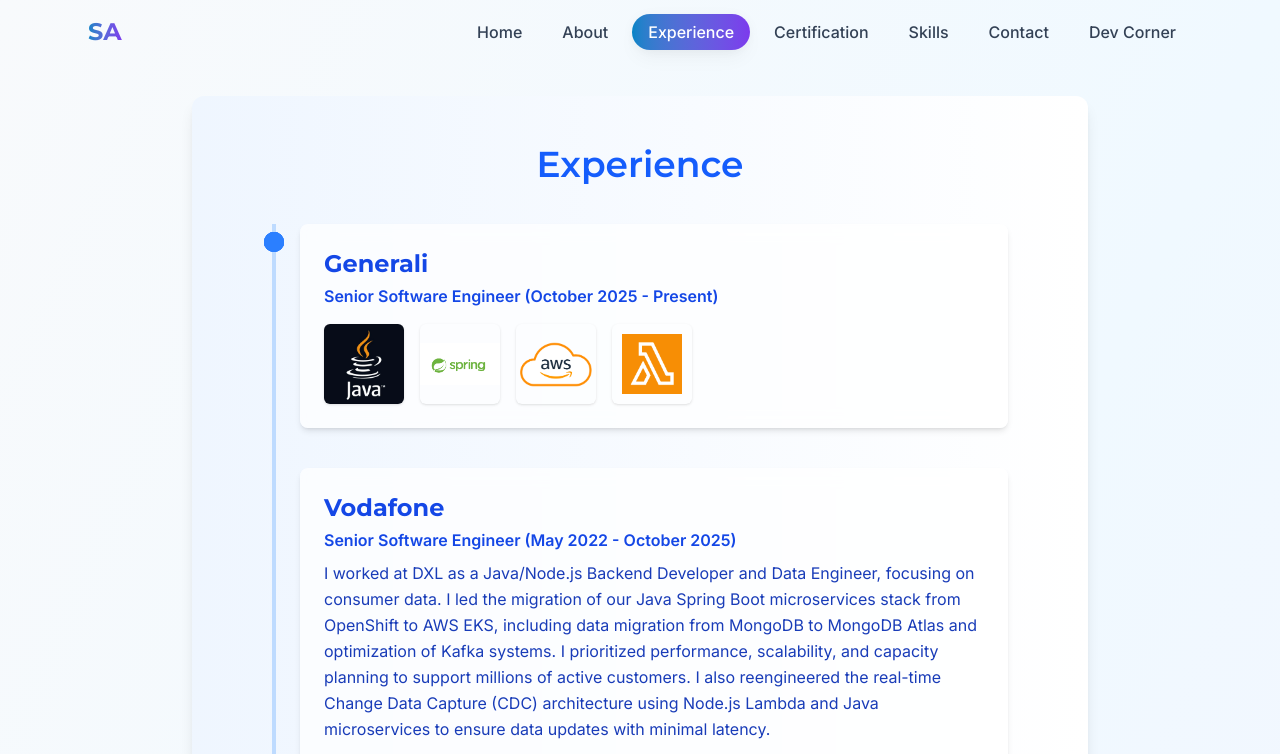
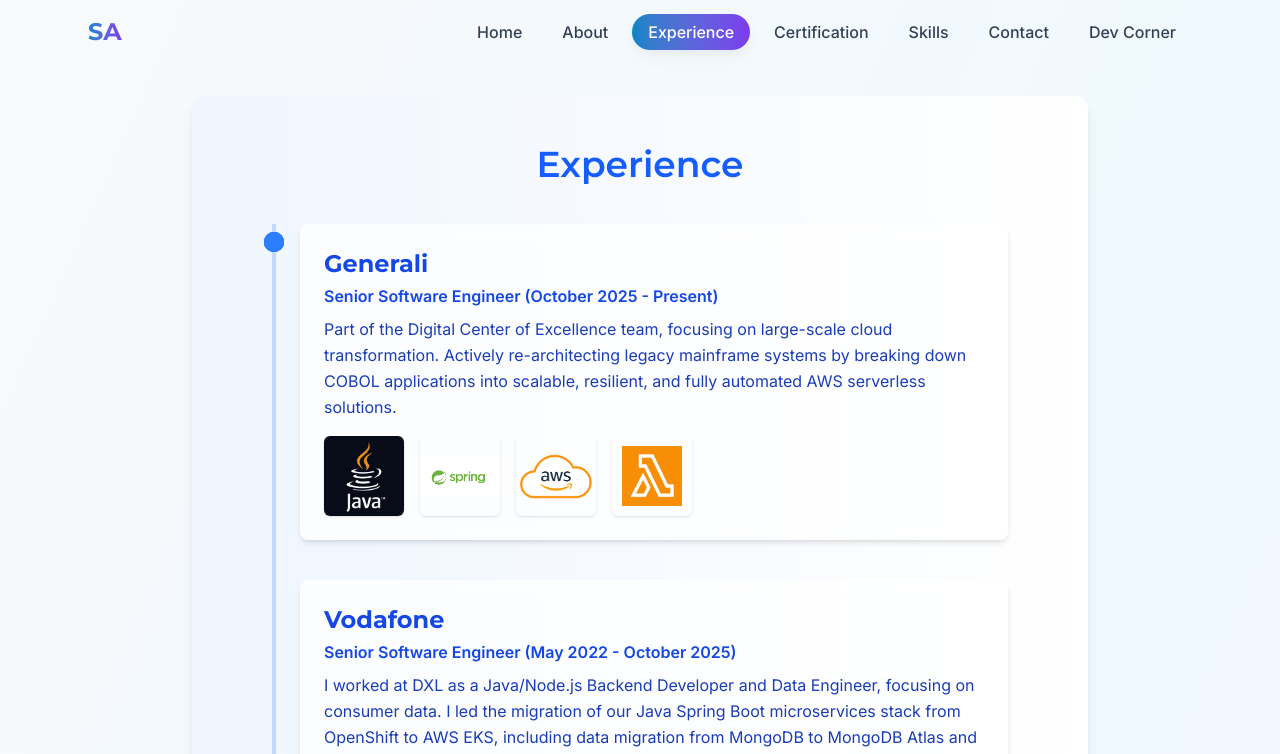
Before and after one commit to stefanoauciello/aboutme, a React (Vite) app: page /#/experience in a window 1280 px wide. Shown: the top 754 px of the page. Built offline with nearby package versions, Linux system fonts and the light colour scheme; the HTML template or start-up script is replaced by a standard one.

Commit message:
Update experience description for Generali, upgrade Vite to 8.0.5 and PostCSS, and rename predeploy script to redeploy.

```diff
--- a/package.json
+++ b/package.json
@@ -9,7 +9,7 @@
     "build": "vite build",
     "lint": "eslint .",
     "preview": "vite preview",
-    "predeploy": "npm run build",
+    "redeploy": "npm run build",
     "deploy": "gh-pages -d dist"
   },
   "dependencies": {
@@ -33,8 +33,8 @@
     "eslint-plugin-react-refresh": "^0.4.24",
     "gh-pages": "^6.3.0",
     "globals": "^16.5.0",
-    "postcss": "^8.5.6",
+    "postcss": "8.5.10",
     "tailwindcss": "^4.1.17",
-    "vite": "^7.2.4"
+    "vite": "8.0.5"
   }
 }
--- a/src/pages/experience.jsx
+++ b/src/pages/experience.jsx
@@ -5,7 +5,7 @@
     {
         company: "Generali",
         role: "Senior Software Engineer (October 2025 - Present)",
-        description: ``,
+        description: `Part of the Digital Center of Excellence team, focusing on large-scale cloud transformation. Actively re-architecting legacy mainframe systems by breaking down COBOL applications into scalable, resilient, and fully automated AWS serverless solutions.`,
         secondrole: "",
         seconddescription: "",
         images: ["java.png", "spring.png", "aws.png", "lambda.png"],
```
Also changed, not shown: 1 other file (tests, documents, lock files or other folders).
